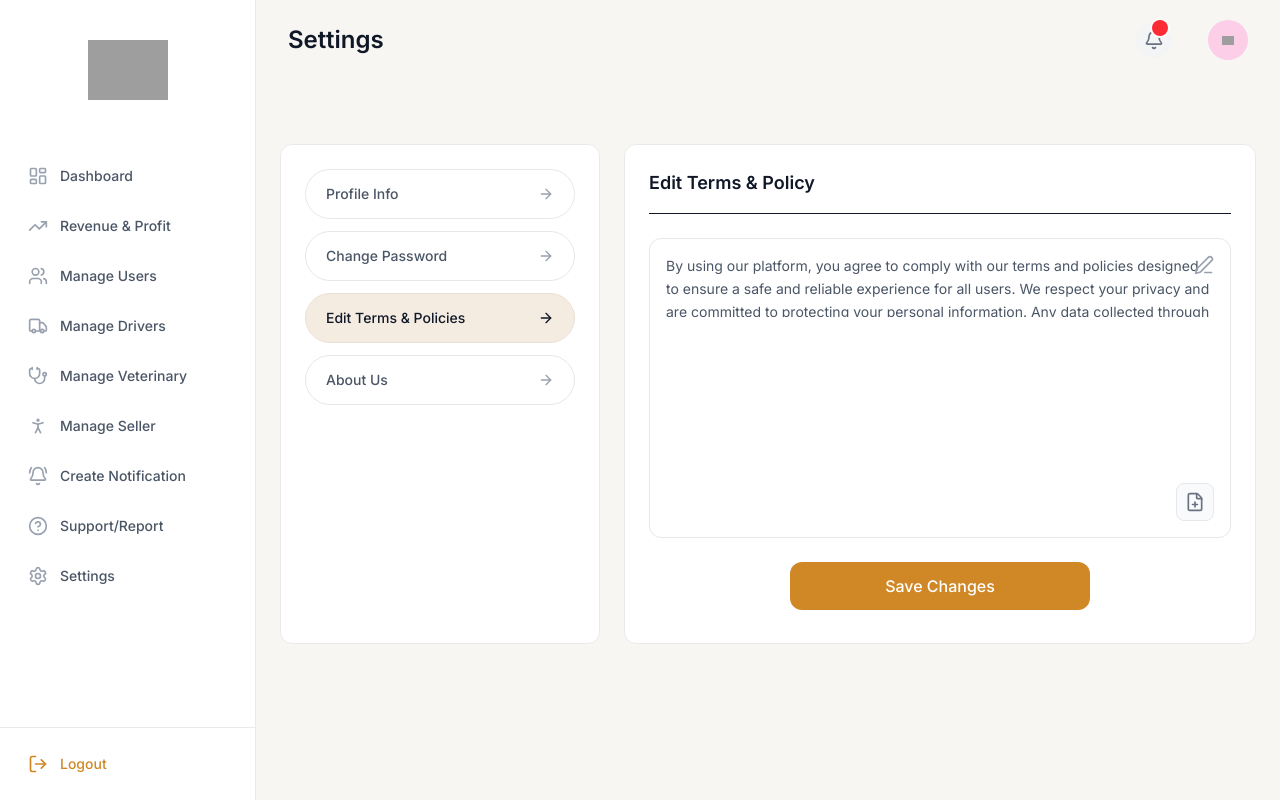
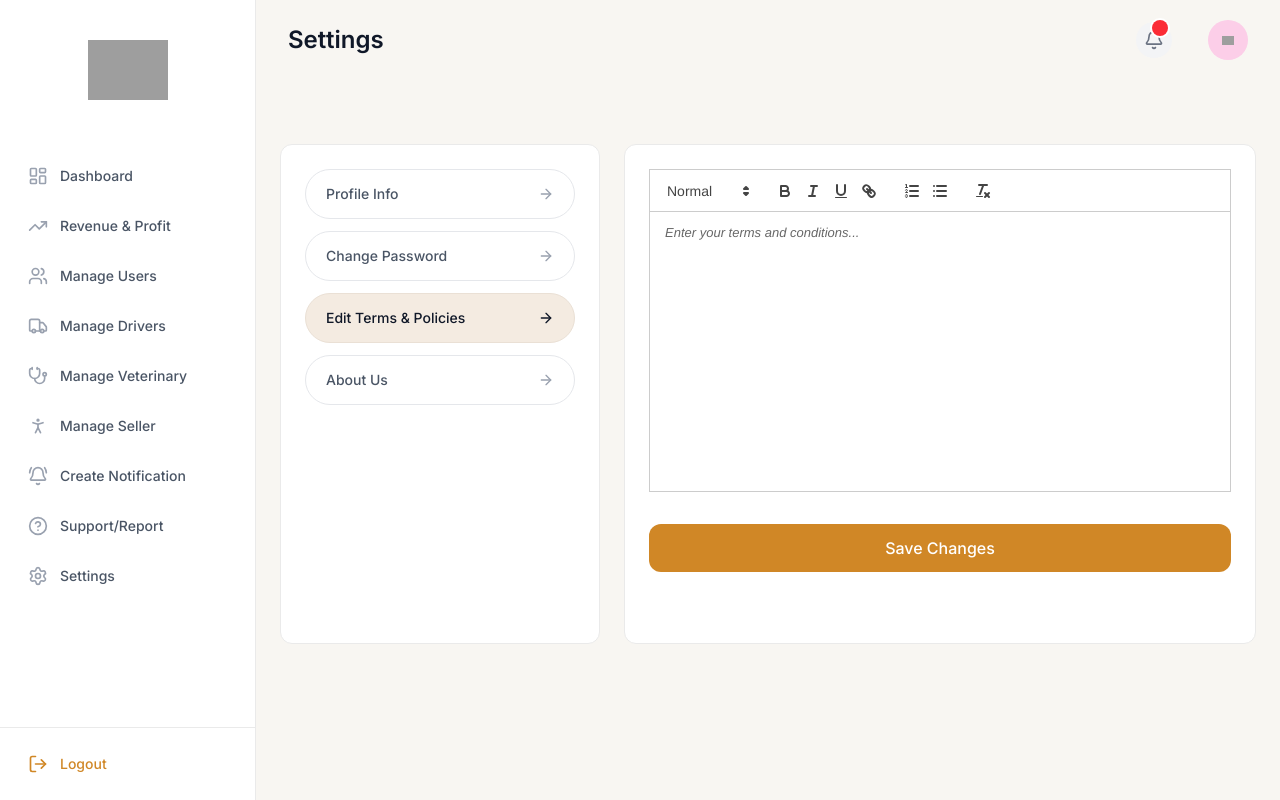
Before and after one commit to hrmrakib/animal-service-ai-app-dashboard, a Next.js app: page /settings/terms-and-policies in a window 1280 px wide. Built offline with nearby package versions, Linux system fonts and the light colour scheme; no server answers; grey boxes are pictures that could not be loaded.

Commit message:
feat(terms-and-policies): integrate Quill editor for editing terms and conditions with API support feat(settings): add Quill dependency and enhance layout styling refactor(SettingsSidebar): update layout styles for consistency refactor(Topbar): change avatar to button for better accessibility

```diff
--- a/package.json
+++ b/package.json
@@ -13,6 +13,7 @@
     "clsx": "^2.1.1",
     "lucide-react": "^1.21.0",
     "next": "16.2.9",
+    "quill": "^2.0.3",
     "react": "19.2.4",
     "react-dom": "19.2.4",
     "react-hot-toast": "^2.6.0",
--- a/src/app/settings/layout.tsx
+++ b/src/app/settings/layout.tsx
@@ -7,10 +7,10 @@ export default function SettingsLayout({
   children: React.ReactNode;
 }) {
   return (
-    <DashboardLayout title="Settings">
-      <div className="flex flex-col md:flex-row gap-6 p-4 md:p-6 w-full max-w-7xl mx-auto h-full items-start">
+    <DashboardLayout title='Settings'>
+      <div className='flex flex-col md:flex-row gap-6 p-4 md:p-6 w-full max-w-7xl mx-auto items-start'>
         <SettingsSidebar />
-        <div className="flex-1 w-full h-full bg-white rounded-xl border border-border-subtle p-6 md:min-h-[500px]">
+        <div className='flex-1 w-full h-fit bg-white rounded-xl border border-border-subtle p-6 min-h-125'>
           {children}
         </div>
       </div>
--- a/src/app/settings/terms-and-policies/page.tsx
+++ b/src/app/settings/terms-and-policies/page.tsx
@@ -1,61 +1,113 @@
 "use client";
 
-import { useState } from "react";
-import { Edit3, FilePlus } from "lucide-react";
+import { useEffect, useRef, useState } from "react";
+import type Quill from "quill";
+
+import { useRouter } from "next/navigation";
 import toast from "react-hot-toast";
+import {
+  useGetTermsAndConditionsQuery,
+  useUpdateTermsAndConditionsMutation,
+} from "@/redux/features/settings/settingsAPI";
 
-export default function TermsAndPoliciesPage() {
-  const [content, setContent] = useState(
-    "By using our platform, you agree to comply with our terms and policies designed to ensure a safe and reliable experience for all users. We respect your privacy and are committed to protecting your personal information. Any data collected through our platform is used only to improve our services and provide a better user experience. Users are expected to use the platform responsibly and avoid any activities that may harm the system or other users. We reserve the right to update these terms and policies when necessary to maintain service quality and compliance with applicable regulations."
-  );
+const EditTermsAndConditions = () => {
+  const router = useRouter();
+  const editorRef = useRef<HTMLDivElement>(null);
+  const quillRef = useRef<Quill | null>(null);
+  const quillReadyRef = useRef(false);
+  const [content, setContent] = useState<string>("");
 
-  const [isSaving, setIsSaving] = useState(false);
+  const { data } = useGetTermsAndConditionsQuery({});
+  const [updateTermsAndConditions, { isLoading: isUpdating }] =
+    useUpdateTermsAndConditionsMutation();
 
-  const handleSave = () => {
-    setIsSaving(true);
-    setTimeout(() => {
-      setIsSaving(false);
-      toast.success("Terms & Policies updated successfully!");
-    }, 1000);
+  const existing = data?.data[0];
+
+  // Step 1: Init Quill once on mount
+  useEffect(() => {
+    if (quillReadyRef.current || typeof window === "undefined") return;
+
+    const init = async () => {
+      const { default: Quill } = await import("quill");
+      await import("quill/dist/quill.snow.css");
+
+      if (editorRef.current && !editorRef.current.querySelector(".ql-editor")) {
+        const quill = new Quill(editorRef.current, {
+          theme: "snow",
+          placeholder: "Enter your terms and conditions...",
+        });
+
+        quillRef.current = quill;
+        quillReadyRef.current = true;
+
+        quill.on("text-change", () => {
+          setContent(quill.root.innerHTML);
+        });
+      }
+    };
+
+    init();
+  }, []);
+
+  // Step 2: Once API data is ready AND Quill is ready, populate content
+  useEffect(() => {
+    if (!existing?.content) return;
+
+    // Poll until quillRef is ready (handles async init timing)
+    const interval = setInterval(() => {
+      if (quillRef.current) {
+        quillRef.current.root.innerHTML = existing.content;
+        setContent(existing.content);
+        clearInterval(interval);
+      }
+    }, 50);
+
+    return () => clearInterval(interval);
+  }, [existing?.content]);
+
+  const handleSubmit = async () => {
+    if (!existing) return;
+    try {
+      const res = await updateTermsAndConditions({
+        title: existing.title,
+        content,
+      }).unwrap();
+
+      if (!res.status) throw new Error(res.message);
+      if (res?.status) {
+        toast.success("Saved successfully!");
+        router.push("/dashboard/admin/settings/terms-and-conditions");
+      }
+    } catch {
+      toast.error("Save failed.");
+    }
   };
 
   return (
-    <div className="w-full h-full flex flex-col">
-      <h2 className="text-lg font-semibold text-gray-900 mb-6 border-b pb-4">
-        Edit Terms & Policy
-      </h2>
+    <div className='min-h-[7vh] max-w-full mx-auto flex flex-col justify-between gap-6'>
+      <div className='space-y-6'>
+        <div className='h-auto border4 rounded-2xl'>
+          <div
+            ref={editorRef}
+            className='min-h-[35vh] bg-white text-base'
+            id='quill-editor'
+          />
+        </div>
+      </div>
 
-      <div className="flex-1 flex flex-col space-y-4">
-        <div className="relative flex-1 min-h-[300px] border border-gray-200 rounded-xl overflow-hidden bg-white focus-within:ring-2 focus-within:ring-brand focus-within:border-transparent transition-all">
-          <textarea
-            value={content}
-            onChange={(e) => setContent(e.target.value)}
-            className="w-full h-full p-4 resize-none outline-none text-gray-600 text-sm leading-relaxed"
-            placeholder="Enter terms and policies content here..."
-          />
-
-          <div className="absolute top-4 right-4 text-gray-400 hover:text-gray-600 cursor-pointer">
-            <Edit3 className="w-5 h-5" />
-          </div>
-
-          <div className="absolute bottom-4 right-4">
-            <button className="p-2 bg-gray-50 border border-gray-200 rounded-lg hover:bg-gray-100 transition-colors text-gray-500 hover:text-gray-700">
-              <FilePlus className="w-5 h-5" />
-            </button>
-          </div>
-        </div>
-
-        {/* Save Button */}
-        <div className="pt-2">
+      <div className='w-full'>
+        <div className='pt-2'>
           <button
-            onClick={handleSave}
-            disabled={isSaving}
-            className="w-full md:w-auto md:min-w-[300px] mx-auto block px-4 py-3 bg-[#d08726] hover:bg-[#b8751d] text-white font-medium rounded-xl transition-colors disabled:opacity-70"
+            onClick={handleSubmit}
+            disabled={isUpdating}
+            className='min-w-full block px-4 py-3 bg-[#d08726] hover:bg-[#b8751d] text-white font-medium rounded-xl transition-colors disabled:opacity-70'
           >
-            {isSaving ? "Saving..." : "Save Changes"}
+            {isUpdating ? "Saving..." : "Save Changes"}
           </button>
         </div>
       </div>
     </div>
   );
-}
+};
+
+export default EditTermsAndConditions;
--- a/src/components/layout/SettingsSidebar.tsx
+++ b/src/components/layout/SettingsSidebar.tsx
@@ -16,7 +16,7 @@ export function SettingsSidebar() {
   const pathname = usePathname();
 
   return (
-    <nav className="flex w-full md:w-80 flex-col space-y-3 bg-white p-6 rounded-xl border border-border-subtle h-fit md:min-h-[500px]">
+    <nav className='flex w-full md:w-80 flex-col space-y-3 bg-white p-6 rounded-xl border border-border-subtle h-fit md:min-h-125'>
       {settingsNavItems.map((item) => {
         const isActive = pathname === item.href;
 
@@ -27,15 +27,17 @@ export function SettingsSidebar() {
             className={clsx(
               "group flex items-center justify-between rounded-full px-5 py-3.5 text-sm font-medium transition-colors border",
               isActive
-                ? "bg-[#f4ebe1] text-gray-900 border-[#eae0d5]" // Matching the exact beige highlight color from screenshot
-                : "bg-white text-gray-600 border-gray-200 hover:bg-gray-50"
+                ? "bg-[#f4ebe1] text-gray-900 border-[#eae0d5]"
+                : "bg-white text-gray-600 border-gray-200 hover:bg-gray-50",
             )}
           >
             <span>{item.name}</span>
             <ArrowRight
               className={clsx(
                 "h-4 w-4 shrink-0",
-                isActive ? "text-gray-900" : "text-gray-400 group-hover:text-gray-600"
+                isActive
+                  ? "text-gray-900"
+                  : "text-gray-400 group-hover:text-gray-600",
               )}
             />
           </Link>
--- a/src/components/layout/Topbar.tsx
+++ b/src/components/layout/Topbar.tsx
@@ -54,7 +54,10 @@ export function Topbar({ title, subtitle, onMenuClick }: TopbarProps) {
           <span className='hidden text-sm font-medium text-gray-700 sm:block'>
             {user?.name}
           </span>
-          <div className='h-10 w-10 overflow-hidden rounded-full bg-gray-200'>
+          <button
+            onClick={() => router.push("/settings/profile-info")}
+            className='h-10 w-10 overflow-hidden rounded-full bg-gray-200'
+          >
             {/* Fallback to generic avatar */}
             <div className='h-full w-full bg-pink-200 flex items-center justify-center text-pink-700 font-bold'>
               <Image
@@ -64,7 +67,7 @@ export function Topbar({ title, subtitle, onMenuClick }: TopbarProps) {
                 alt={user?.name ?? ""}
               />
             </div>
-          </div>
+          </button>
         </div>
       </div>
     </header>
```
Also changed, not shown: 1 other file (tests, documents, lock files or other folders).
